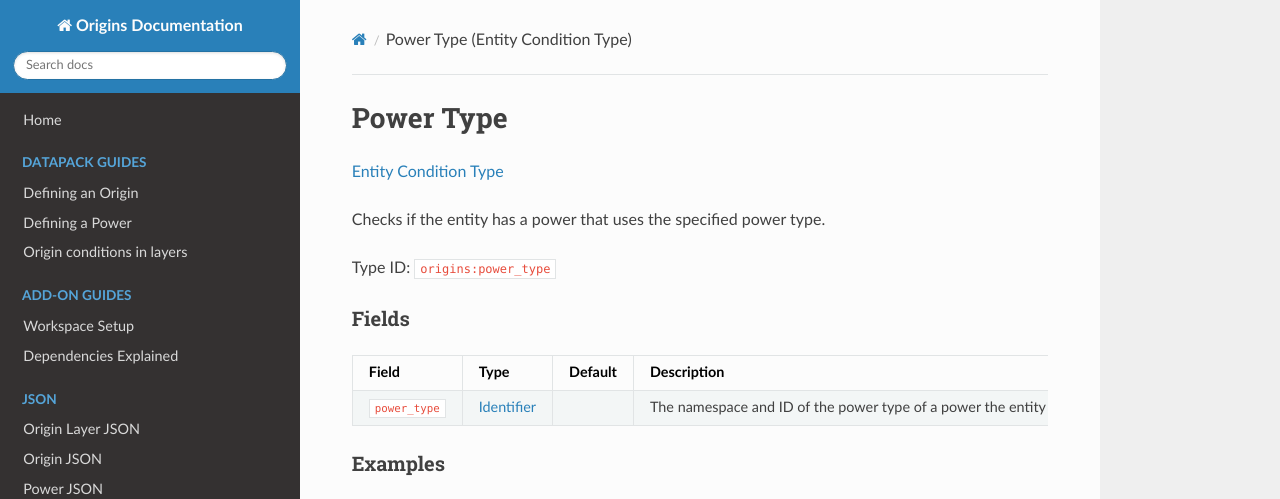
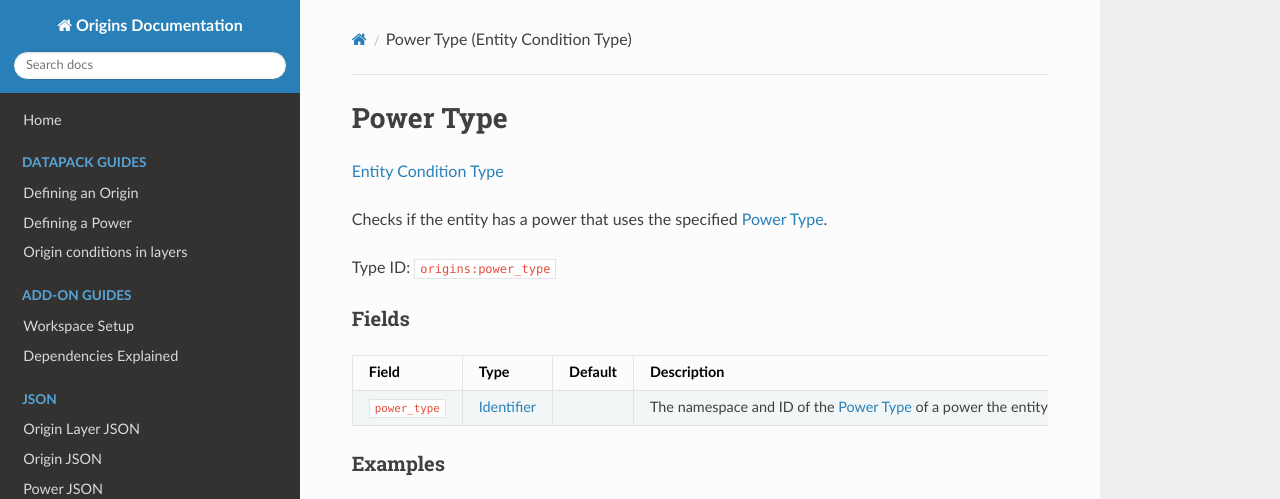
Before and after one commit to apace100/origins-docs, an MkDocs documentation site: the page built from docs/types/entity_condition_types/power_type.md, in a window 1280 px wide. Shown: the top 499 px of the page. Built offline with MkDocs 1.6.1, drawn with Linux system fonts in a browser that asks for light colours; nearby versions of some CDN libraries; part of the change alters nothing that is shown.

```diff
--- a/docs/types/entity_condition_types/power_type.md
+++ b/docs/types/entity_condition_types/power_type.md
@@ -7,7 +7,7 @@ date: 2021-12-01
 
 [Entity Condition Type](../entity_condition_types.md)
 
-Checks if the entity has a power that uses the specified power type.
+Checks if the entity has a power that uses the specified [Power Type](../power_types.md).
 
 Type ID: `origins:power_type`
 
@@ -16,7 +16,7 @@ Type ID: `origins:power_type`
 
 Field | Type | Default | Description
 ------|------|---------|------------
-`power_type` | [Identifier](../data_types/identifier.md) | | The namespace and ID of the power type of a power the entity has.
+`power_type` | [Identifier](../data_types/identifier.md) | | The namespace and ID of the [Power Type](../power_types.md) of a power the entity has.
 
 
 ### Examples
```
